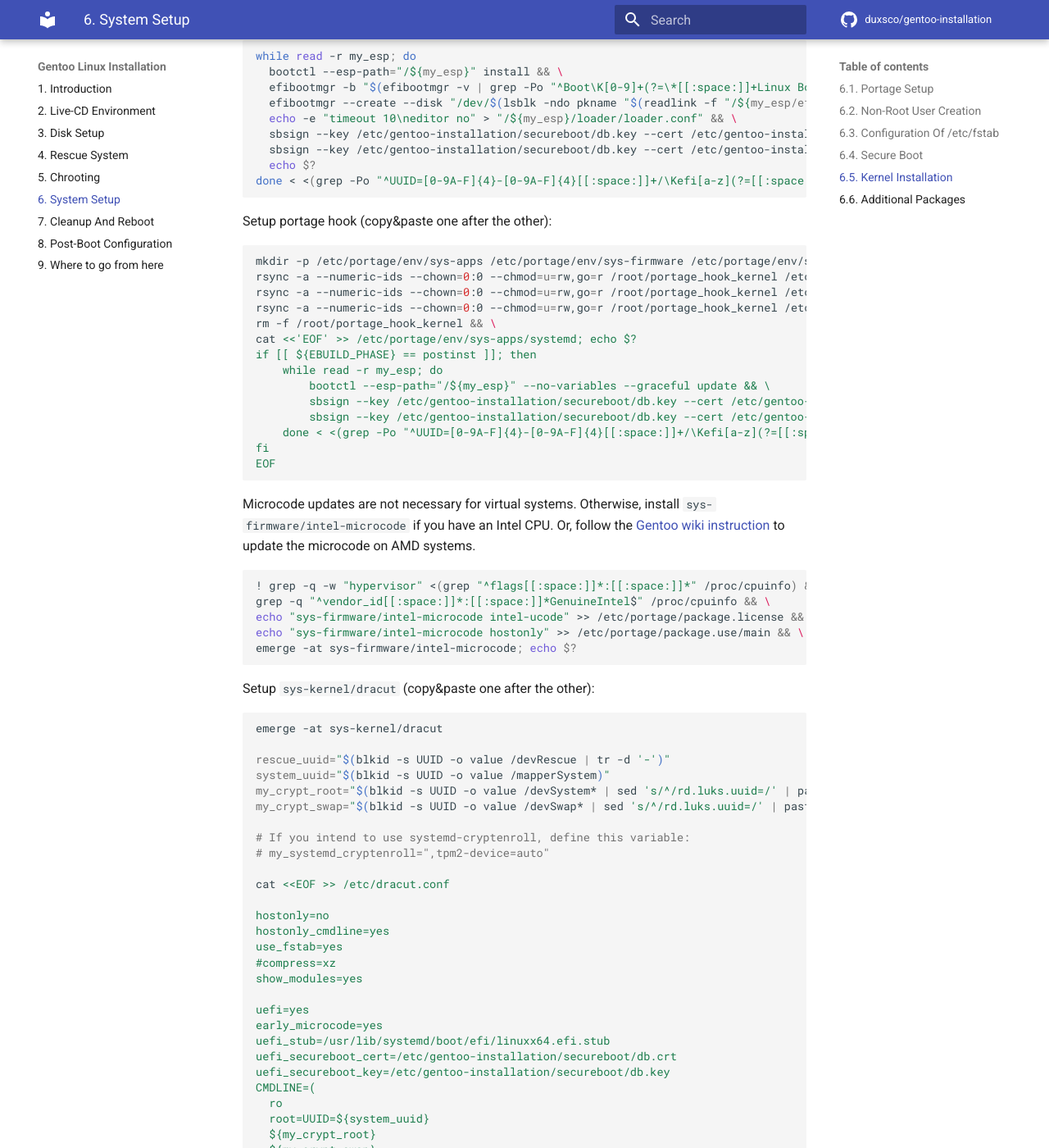
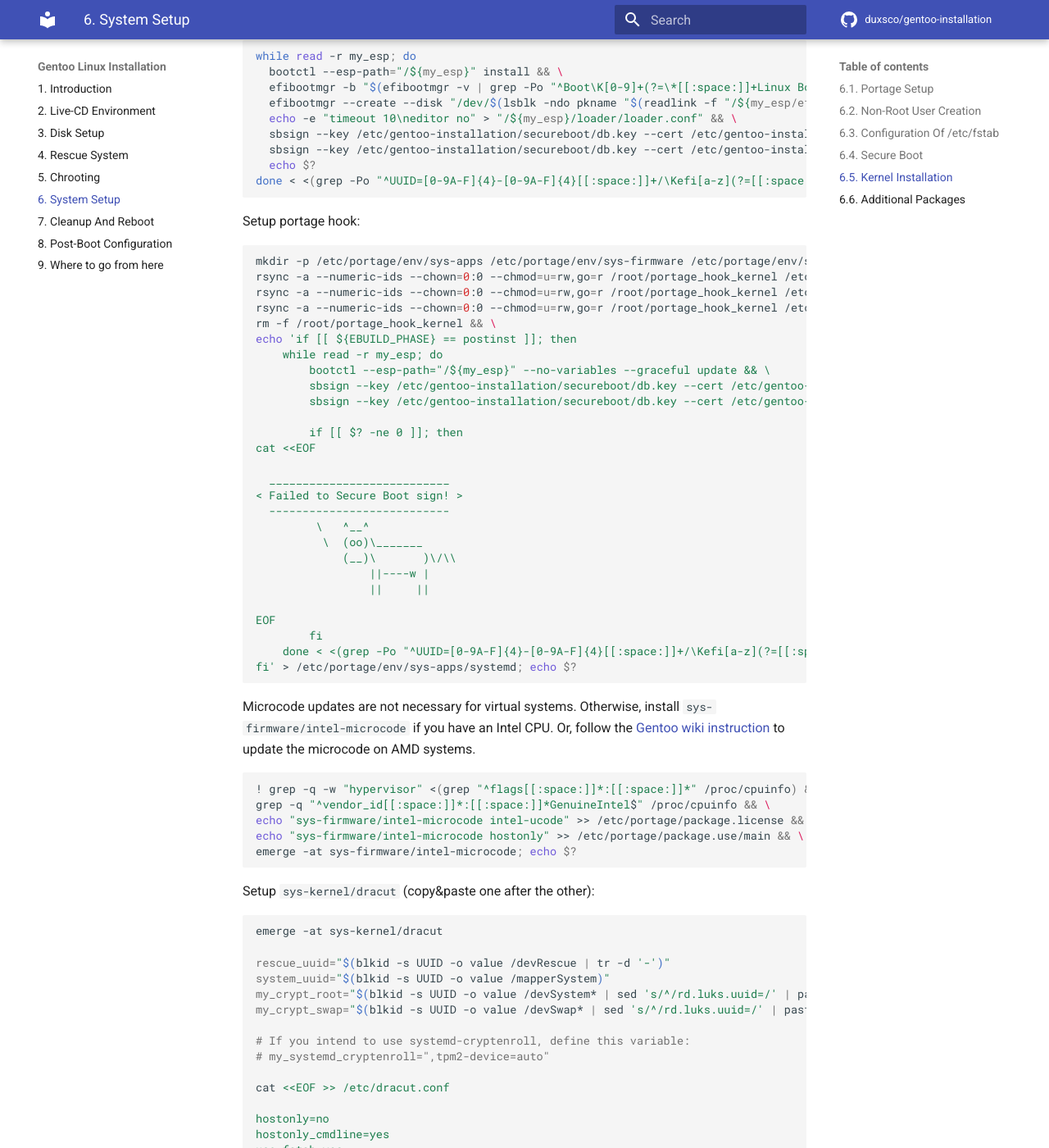
Before and after one commit to duxsco/gentoo-installation, an MkDocs documentation site: the page built from docs/system_setup.md, in a window 1280 px wide and 1400 px high, scrolled down 4728 px. Shown: the whole window at 82% size. Built offline with MkDocs 1.6.1 and Material for MkDocs 9.7.7, drawn with Linux system fonts in a browser that asks for light colours; comment, search, counter and statistics services are not loaded; some of the changed text lies outside the part shown.

Commit message:
Update docs .md

````diff
--- a/docs/system_setup.md
+++ b/docs/system_setup.md
@@ -242,7 +242,7 @@ while read -r my_esp; do
 done < <(grep -Po "^UUID=[0-9A-F]{4}-[0-9A-F]{4}[[:space:]]+/\Kefi[a-z](?=[[:space:]]+vfat[[:space:]]+)" /etc/fstab)
 ```
 
-Setup portage hook (copy&paste one after the other):
+Setup portage hook:
 
 ```bash
 mkdir -p /etc/portage/env/sys-apps /etc/portage/env/sys-firmware /etc/portage/env/sys-kernel && \
@@ -250,15 +250,28 @@ rsync -a --numeric-ids --chown=0:0 --chmod=u=rw,go=r /root/portage_hook_kernel /
 rsync -a --numeric-ids --chown=0:0 --chmod=u=rw,go=r /root/portage_hook_kernel /etc/portage/env/sys-kernel/gentoo-kernel-bin && \
 rsync -a --numeric-ids --chown=0:0 --chmod=u=rw,go=r /root/portage_hook_kernel /etc/portage/env/sys-kernel/linux-firmware && \
 rm -f /root/portage_hook_kernel && \
-cat <<'EOF' >> /etc/portage/env/sys-apps/systemd; echo $?
-if [[ ${EBUILD_PHASE} == postinst ]]; then
+echo 'if [[ ${EBUILD_PHASE} == postinst ]]; then
     while read -r my_esp; do
         bootctl --esp-path="/${my_esp}" --no-variables --graceful update && \
         sbsign --key /etc/gentoo-installation/secureboot/db.key --cert /etc/gentoo-installation/secureboot/db.crt --output "/${my_esp}/EFI/systemd/systemd-bootx64.efi" "/${my_esp}/EFI/systemd/systemd-bootx64.efi" && \
         sbsign --key /etc/gentoo-installation/secureboot/db.key --cert /etc/gentoo-installation/secureboot/db.crt --output "/${my_esp}/EFI/BOOT/BOOTX64.EFI" "/${my_esp}/EFI/BOOT/BOOTX64.EFI"
+
+        if [[ $? -ne 0 ]]; then
+cat <<EOF
+
+  ___________________________
+< Failed to Secure Boot sign! >
+  ---------------------------
+         \   ^__^
+          \  (oo)\_______
+             (__)\       )\/\\
+                 ||----w |
+                 ||     ||
+
+EOF
+        fi
     done < <(grep -Po "^UUID=[0-9A-F]{4}-[0-9A-F]{4}[[:space:]]+/\Kefi[a-z](?=[[:space:]]+vfat[[:space:]]+)" /etc/fstab)
-fi
-EOF
+fi' > /etc/portage/env/sys-apps/systemd; echo $?
 ```
 
 Microcode updates are not necessary for virtual systems. Otherwise, install `sys-firmware/intel-microcode` if you have an Intel CPU. Or, follow the [Gentoo wiki instruction](https://wiki.gentoo.org/wiki/AMD_microcode) to update the microcode on AMD systems.
@@ -312,7 +325,7 @@ unset CMDLINE
 EOF
 ```
 
-Install the [kernel](https://www.kernel.org/category/releases.html):
+Install tools required for booting:
 
 ```bash
 install_lts_kernel="true" && \
@@ -331,8 +344,13 @@ fi && \
 echo "sys-fs/btrfs-progs -convert" >> /etc/portage/package.use/main && \
 echo "sys-kernel/gentoo-kernel-bin -initramfs" >> /etc/portage/package.use/main && \
 echo "sys-kernel/linux-firmware linux-fw-redistributable no-source-code" >> /etc/portage/package.license && \
-emerge sys-fs/btrfs-progs $(if [[ -e /devSwapb ]]; then echo -n "sys-fs/mdadm"; fi) sys-kernel/linux-firmware && \
-emerge -at sys-fs/btrfs-progs $(if [[ -e /devSwapb ]]; then echo -n "sys-fs/mdadm"; fi) sys-kernel/gentoo-kernel-bin sys-kernel/linux-firmware; echo $?
+emerge -at sys-fs/btrfs-progs $(if [[ -e /devSwapb ]]; then echo -n "sys-fs/mdadm"; fi) sys-kernel/linux-firmware
+```
+
+Install the [kernel](https://www.kernel.org/category/releases.html):
+
+```bash
+emerge -at sys-kernel/gentoo-kernel-bin
 ```
 
 ## 6.6. Additional Packages
````
Also changed, not shown: docs/index.md (+6 -6 lines), docs/rescue_system.md (+1 -1 lines).
